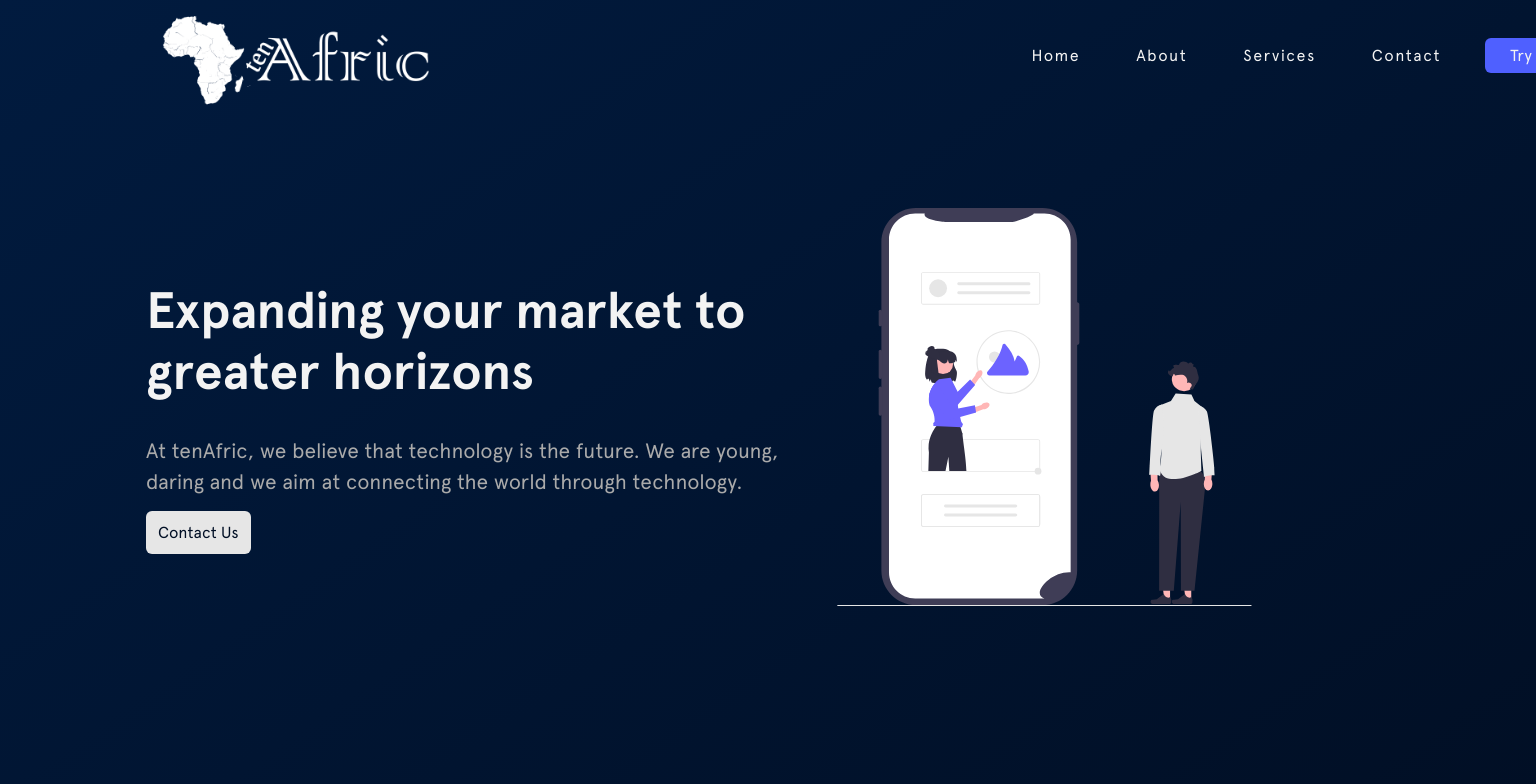
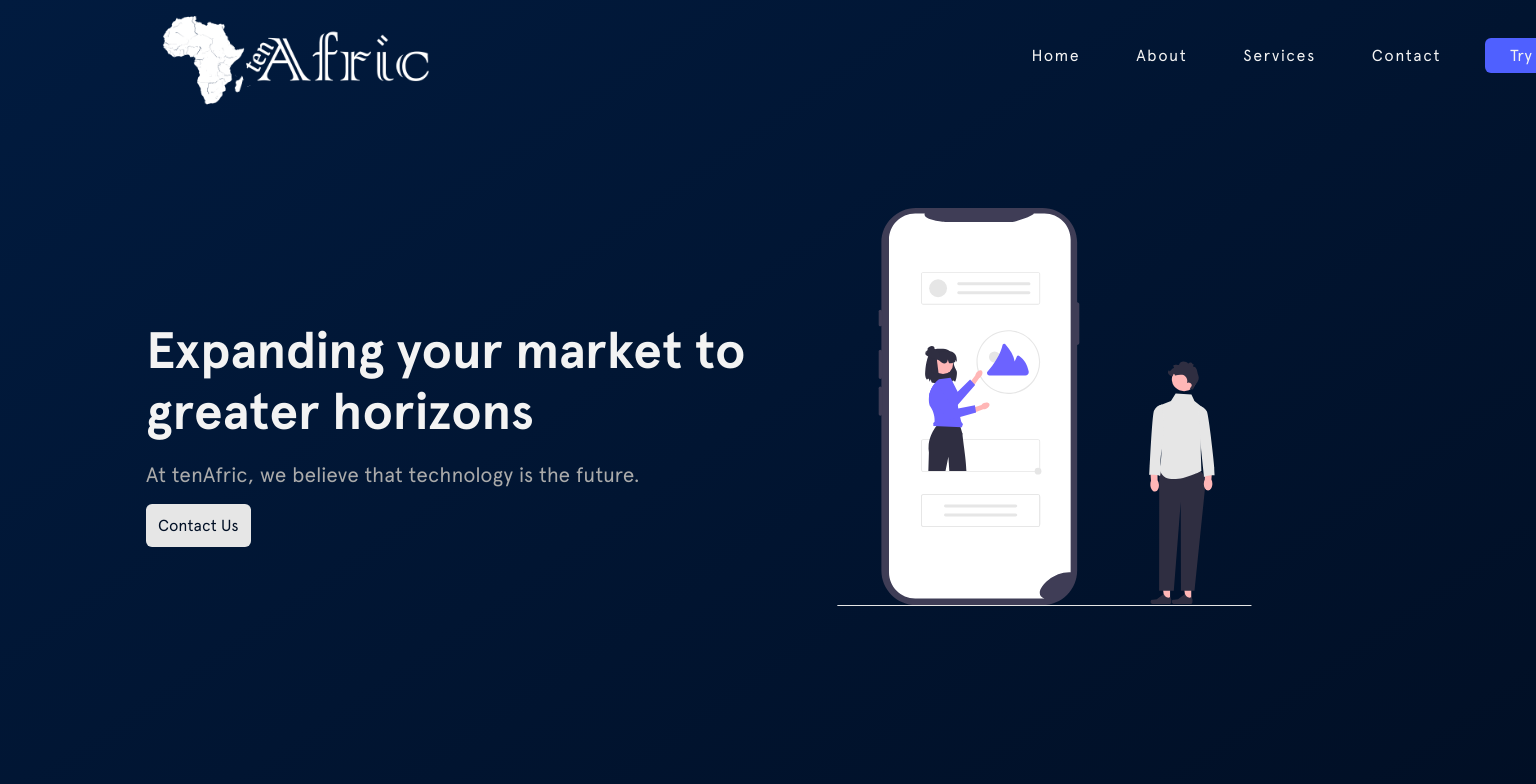
Before and after one commit to tenAfric/tenAfrik, a React (Create React App) app: page / in a window 1536 px wide. Shown: the top 784 px of the page. Built offline with nearby package versions, Linux system fonts and the light colour scheme.

Commit message:
two leader buffalo think by

```diff
--- a/src/components/Landing.jsx
+++ b/src/components/Landing.jsx
@@ -17,7 +17,7 @@ const Landing = () => {
           <div className="landing-wrapper flex">
             <div className="landing-texts mt-12">
               <h1 className="landing-txt-header mt-8 text-[3.2rem]">Expanding your market to greater horizons</h1>
-              <p className="landing-txt-paragraph mb-6 mt-8 text-[1.3rem]">At tenAfric, we believe that technology is the future. We are young, daring and we aim at connecting the world through technology.</p>
+              <p className="landing-txt-paragraph mb-6 mt-4 text-[1.3rem]">At tenAfric, we believe that technology is the future.</p>
               <Link to="/contact" className="lng-cta p-3">Contact Us</Link>
             </div>
             <div className="landing-image mt-8">
--- a/src/styles/css/landing.css
+++ b/src/styles/css/landing.css
@@ -24,7 +24,7 @@
 }
 @media (min-width: 1440px) {
   .landing .landing-section .landing-wrapper .landing-texts {
-    top: 15%;
+    top: 20%;
   }
 }
 @media (max-width: 480px) {
--- a/src/styles/scss/landing.scss
+++ b/src/styles/scss/landing.scss
@@ -20,7 +20,7 @@ $bgDarkDark: #010f25;
                 top: 10%;
                 left: 5%;
                 @media(min-width: 1440px){
-                    top: 15%;
+                    top: 20%;
                 }
                 @media(max-width: 480px){
                     width: 100%;
```
